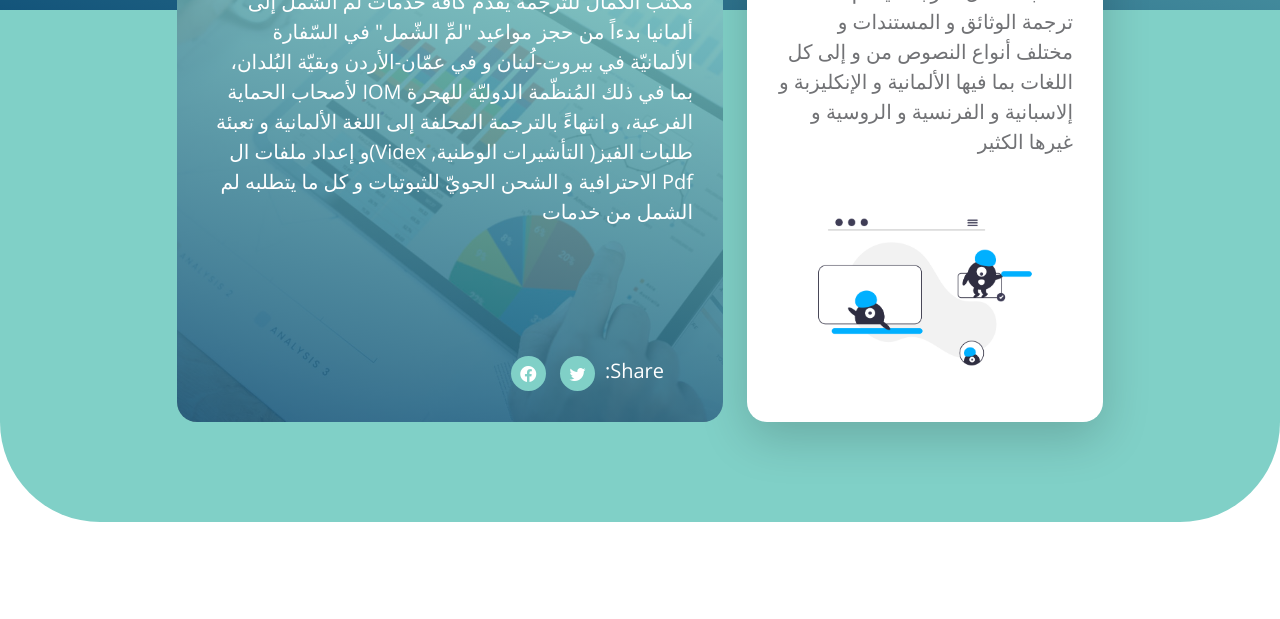
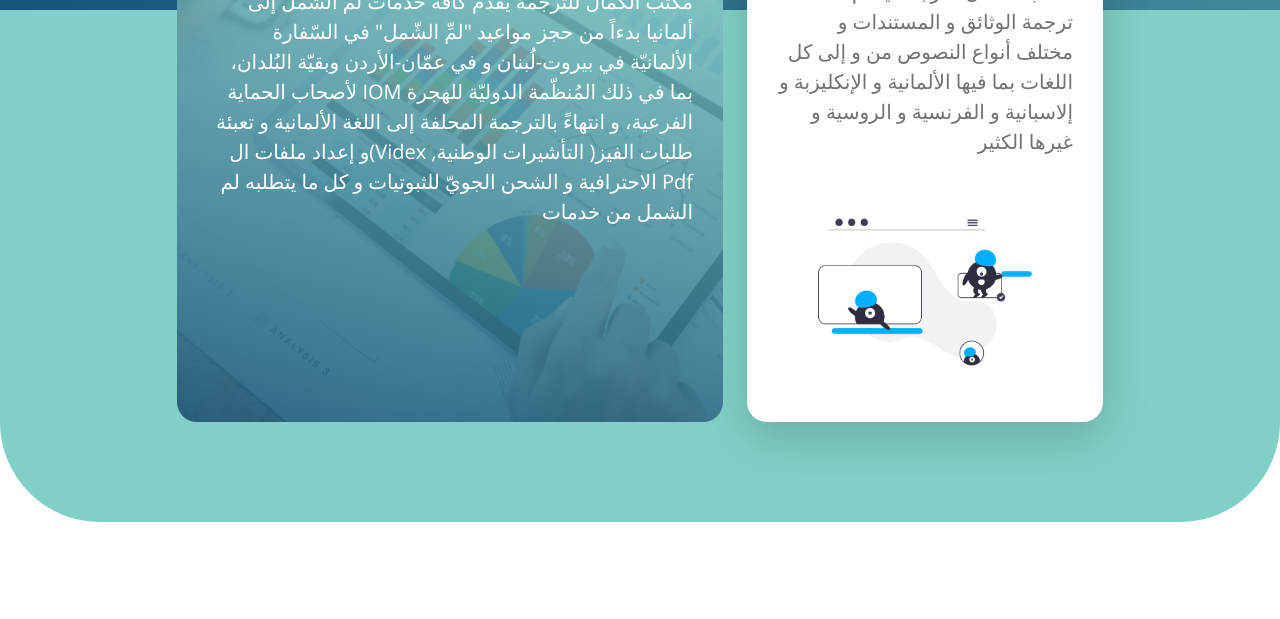
Before and after one commit to jananajar20/al-kamal, a plain HTML site: page index.html in a window 1280 px wide. Shown: the part 465-1084 px from the top of the page. Drawn offline with nearby package versions, Linux system fonts and the light colour scheme.

Commit message:
Update index.html

```diff
--- a/index.html
+++ b/index.html
@@ -160,7 +160,7 @@ https://templatemo.com/tm-590-topic-listing
                                         <!-- <span class="badge bg-finance rounded-pill ms-auto">25</span> -->
                                     </div>
 
-                                    <div class="social-share d-flex">
+                                    <!-- <div class="social-share d-flex">
                                         <p class="text-white me-4">Share:</p>
 
                                         <ul class="social-icon">
@@ -171,7 +171,7 @@ https://templatemo.com/tm-590-topic-listing
                                             <li class="social-icon-item">
                                                 <a href="#" class="social-icon-link bi-facebook"></a>
                                             </li>
-                                    </div>
+                                    </div> -->
 
                                     <div class="section-overlay"></div>
                                 </div>
```
